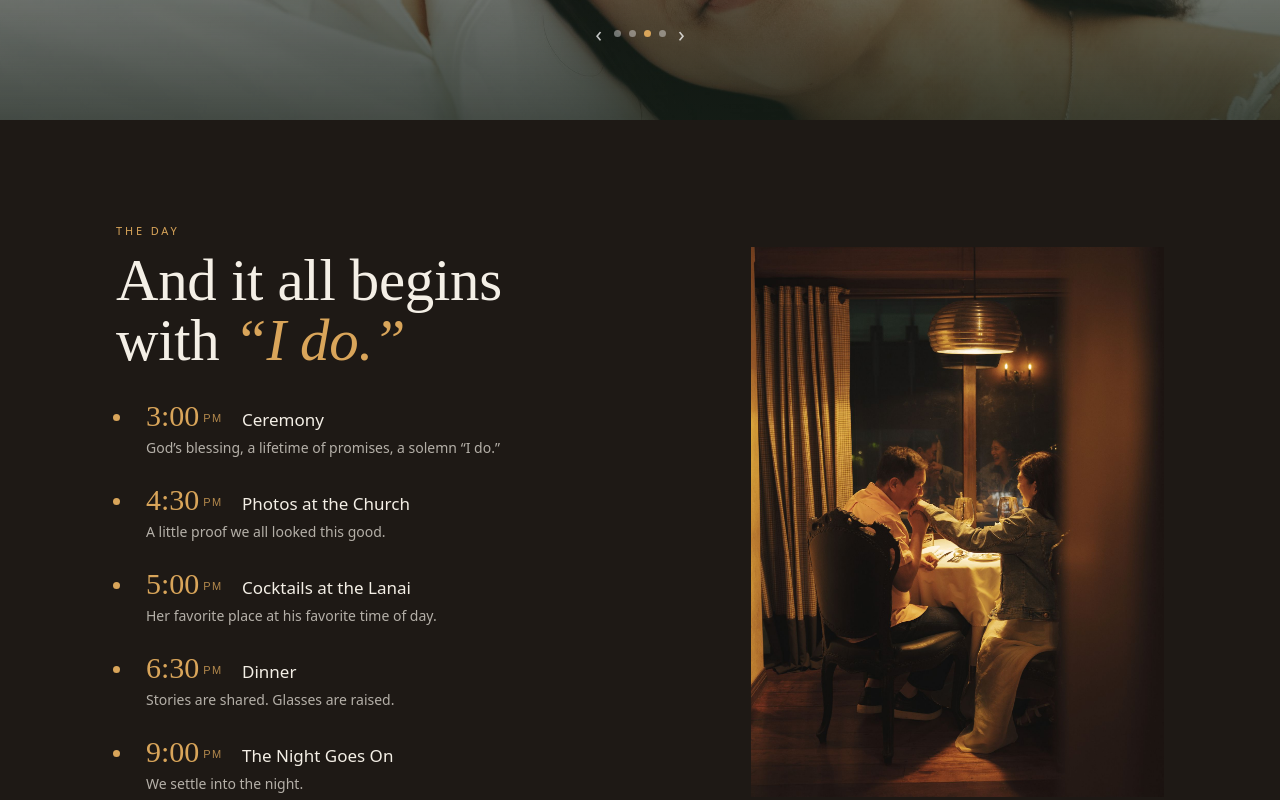
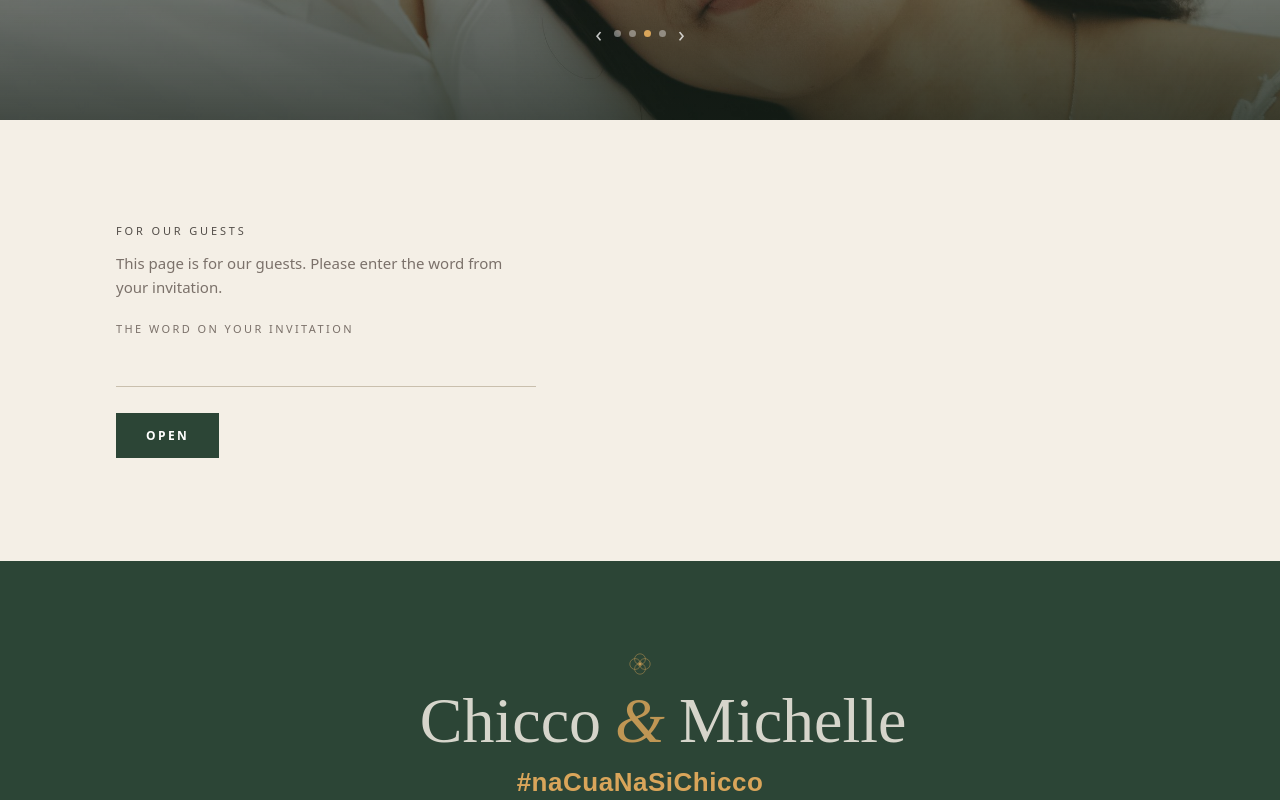
Before and after one commit to chiccogomez/wedding-planner, a React (Vite) app: page / in a window 1280 px wide. Shown: the part 680-1480 px from the top of the page. Built offline with nearby package versions, Linux system fonts and the light colour scheme.

Commit message:
Add files via upload

```diff
--- a/public/site.json
+++ b/public/site.json
@@ -1,4 +1,6 @@
 {
+  "guestCode": "mc",
+  "guestPrompt": "This page is for our guests. Please enter the word from your invitation.",
   "hashtag": "#naCuaNaSiChicco",
   "date": "Friday, 15 January 2027",
   "venuesLine": "Our Lady of Lourdes and Antonio's, Tagaytay",
@@ -254,9 +256,6 @@
       "file": "garden.jpg"
     },
     {
-      "file": "window.jpg"
-    },
-    {
       "file": "heads.jpg"
     },
     {
@@ -265,8 +264,16 @@
   ],
   "galleryNote": "Swipe for more. Photos from the day will be gathered here afterwards.",
   "rsvpPhoto": "bouquet2.jpg",
+  "rsvpMode": "message",
   "rsvpDeadline": "1 December 2026",
   "rsvpLine": "Kindly let us know by {date}, so we can make sure there’s a seat with your name on it.",
+  "rsvpMessage": "Prefer to send us a message instead?\nRia Pascual of Bespoke Manila will be happy to assist.",
+  "rsvpContact": {
+    "name": "Ria Pascual",
+    "phone": "+63 915 850 7644",
+    "viber": true,
+    "whatsapp": true
+  },
   "song": {
     "file": "",
     "title": ""
--- a/src/App.jsx
+++ b/src/App.jsx
@@ -157,7 +157,7 @@ const injectStyles = () => {
     /* entourage */
     .lp-ent-sec-wrap{position:relative;overflow:hidden;}
     .lp-ent-bg{position:absolute;inset:0;background-size:cover;background-position:center 28%;opacity:.16;filter:grayscale(1) contrast(.9);}
-    .lp-ent-bg::after{content:"";position:absolute;inset:0;background:linear-gradient(180deg,var(--sand) 0%,rgba(231,224,209,.35) 30%,rgba(231,224,209,.35) 70%,var(--sand) 100%);}
+    .lp-ent-bg::after{content:"";position:absolute;inset:0;background:linear-gradient(180deg,var(--ivory) 0%,rgba(244,239,230,.35) 30%,rgba(244,239,230,.35) 70%,var(--ivory) 100%);}
     .lp-ent{max-width:820px;margin:0 auto;text-align:center;font-size:15px;line-height:1.9;}
     .lp-ent-title{font-family:'Bodoni Moda',serif;font-style:italic;font-size:22px;color:var(--forest);margin:0 0 6px;line-height:1.2;}
     .lp-ent-div{display:flex;align-items:center;justify-content:center;gap:14px;margin:6px 0 30px;}
@@ -219,6 +219,15 @@ const injectStyles = () => {
     .lp-choice button.on{background:var(--forest);color:#fff;}
     .lp-btn{display:inline-block;margin-top:26px;padding:14px 30px;background:var(--forest);color:#fff;border:0;font-size:12px;letter-spacing:.2em;text-transform:uppercase;font-weight:600;cursor:pointer;border-radius:0;}
     .lp-btn:hover{background:#213629;}
+    .lp-field{width:100%;border-bottom:1px solid #C9BFAD;padding:10px 0;font-size:16px;color:var(--ink);}
+    .lp-choice a.as-btn{display:flex;align-items:center;justify-content:center;padding:13px 10px;border:1px solid var(--forest);background:transparent;color:var(--forest);font-size:12px;letter-spacing:.14em;text-transform:uppercase;font-weight:600;opacity:1;border-bottom:1px solid var(--forest);}
+    .lp-choice a.as-btn:hover{background:var(--forest);color:#fff;}
+    .lp-phone{display:inline-block;font-family:'Bodoni Moda',serif;font-size:clamp(26px,3vw,34px);color:var(--forest);border-bottom:0;opacity:1;margin:6px 0 10px;letter-spacing:.01em;}
+    .lp-rsvp-links{display:flex;gap:22px;}
+    .lp-rsvp-links a{font-size:12px;letter-spacing:.2em;text-transform:uppercase;font-weight:600;color:var(--forest);border-bottom:1px solid var(--moss);padding-bottom:2px;opacity:1;}
+    .lp-rsvp-links a:hover{border-bottom-color:var(--forest);}
+    .lp a.lp-btn{color:#fff;opacity:1;border-bottom:0;}
+    .lp a.lp-btn.amber{color:var(--wood);}
     .lp-btn.amber{background:var(--amber);color:var(--wood);}
     .lp-btn.amber:hover{background:#E4B56E;}
     .lp-choice button:focus-visible,.lp-btn:focus-visible,.lp-opt:focus-visible{outline:2px solid var(--amber);outline-offset:3px;}
@@ -696,6 +705,8 @@ const FlowerLogo = ({ size = 80, color = "#C4967A" }) => (
 
 /* ─── Site content: everything below is editable in public/site.json ─────── */
 const SITE_DEFAULTS = {
+  "guestCode": "mc",
+  "guestPrompt": "This page is for our guests. Please enter the word from your invitation.",
   "hashtag": "#naCuaNaSiChicco",
   "date": "Friday, 15 January 2027",
   "venuesLine": "Our Lady of Lourdes and Antonio's, Tagaytay",
@@ -951,9 +962,6 @@ const SITE_DEFAULTS = {
       "file": "garden.jpg"
     },
     {
-      "file": "window.jpg"
-    },
-    {
       "file": "heads.jpg"
     },
     {
@@ -962,8 +970,16 @@ const SITE_DEFAULTS = {
   ],
   "galleryNote": "Swipe for more. Photos from the day will be gathered here afterwards.",
   "rsvpPhoto": "bouquet2.jpg",
+  "rsvpMode": "message",
   "rsvpDeadline": "1 December 2026",
   "rsvpLine": "Kindly let us know by {date}, so we can make sure there’s a seat with your name on it.",
+  "rsvpMessage": "Prefer to send us a message instead?\nRia Pascual of Bespoke Manila will be happy to assist.",
+  "rsvpContact": {
+    "name": "Ria Pascual",
+    "phone": "+63 915 850 7644",
+    "viber": true,
+    "whatsapp": true
+  },
   "song": {
     "file": "",
     "title": ""
@@ -1037,6 +1053,12 @@ function Landing({ onEnter }) {
   const gal = cfg.gallery || [];
   useEffect(() => { if (lb < 0) return; const k = e => { if (e.key === "Escape") setLb(-1); if (e.key === "ArrowRight") setLb(i => (i + 1) % gal.length); if (e.key === "ArrowLeft") setLb(i => (i - 1 + gal.length) % gal.length); }; window.addEventListener("keydown", k); return () => window.removeEventListener("keydown", k); }, [lb, gal.length]);
   const stripRef = useRef(null);
+  const codeOk = s => !cfg.guestCode || String(s || "").trim().toLowerCase() === String(cfg.guestCode).trim().toLowerCase();
+  const [unlocked, setUnlocked] = useState(() => { try { const q = new URLSearchParams(window.location.search).get("code"); if (q) return true; return localStorage.getItem("cm-guest") === "1"; } catch { return false; } });
+  useEffect(() => { try { const q = new URLSearchParams(window.location.search).get("code"); if (q && codeOk(q)) { localStorage.setItem("cm-guest", "1"); setUnlocked(true); } else if (q) setUnlocked(false); } catch {} }, [cfg.guestCode]);
+  const [codeIn, setCodeIn] = useState(""); const [codeErr, setCodeErr] = useState(false);
+  const tryCode = () => { if (codeOk(codeIn)) { try { localStorage.setItem("cm-guest", "1"); } catch {} setUnlocked(true); setTimeout(() => document.getElementById("day")?.scrollIntoView({ behavior: "smooth" }), 150); } else { setCodeErr(true); } };
+  const gated = !!cfg.guestCode && !unlocked;
   const stripScroll = dir => { const el = stripRef.current; if (!el) return; const card = el.querySelector(".lp-frame"); el.scrollBy({ left: dir * ((card?.getBoundingClientRect().width || 300) + 14), behavior: "smooth" }); };
   const yt = ytId(cfg.video?.youtube);
   const [playing, setPlaying] = useState(false); const audioRef = useRef(null);
@@ -1100,6 +1122,21 @@ function Landing({ onEnter }) {
         </div>
       </header>
 
+      {gated && (
+        <section className="lp-sec light" id="gate">
+          <div className="wrap">
+            <div className="lp-form" style={{ maxWidth: 420 }}>
+              <div className="small">For our guests</div>
+              <p style={{ color: "var(--ink2)", fontSize: 15, marginTop: 10 }}>{cfg.guestPrompt}</p>
+              <label htmlFor="guest-code">The word on your invitation</label>
+              <input id="guest-code" value={codeIn} onChange={e => { setCodeIn(e.target.value); setCodeErr(false); }} onKeyDown={e => e.key === "Enter" && tryCode()} autoComplete="off" autoCapitalize="none" placeholder="" />
+              {codeErr && <div className="lp-err">That's not it. Check the invitation and try again.</div>}
+              <button className="lp-btn" onClick={tryCode}>Open</button>
+            </div>
+          </div>
+        </section>
+      )}
+      {!gated && <>
       {/* The day: candlelight */}
       <section className="lp-sec dark" id="day">
         <div className="wrap lp-day">
@@ -1149,8 +1186,60 @@ function Landing({ onEnter }) {
         </div>
       </section>
 
+      {/* RSVP */}
+      <section className="lp-sec light" id="rsvp">
+        <div className="wrap lp-there" style={{ alignItems: "center" }}>
+          <div>
+          <div className="small rv">Kindly reply</div>
+          <h2 className="rv" style={{ transitionDelay: ".1s" }}>Will you <em>join us?</em></h2>
+          {cfg.rsvpMode === "message" ? (() => { const c = cfg.rsvpContact || {}; const digits = String(c.phone || "").replace(/\D/g, ""); return (
+            <div className="lp-form rv" style={{ transitionDelay: ".2s" }}>
+              <p style={{ color: "var(--ink2)", fontSize: 15 }}>{String(cfg.rsvpLine || "").replace("{date}", cfg.rsvpDeadline || "")}</p>
+              <label>Reply by</label>
+              <div className="lp-field">{cfg.rsvpDeadline}</div>
+              <label>Send a message to</label>
+              <div className="lp-field">{c.name}{c.org ? `, ${c.org}` : ", Bespoke Manila"}</div>
+              <label>Mobile</label>
+              <div className="lp-field"><a href={`tel:+${digits}`} style={{ border: 0, opacity: 1, color: "var(--ink)" }}>{c.phone}</a></div>
+              <label>Message on</label>
+              <div className="lp-choice">
+                {c.viber && <a className="as-btn" href={`viber://chat?number=%2B${digits}`}>Viber</a>}
+                {c.whatsapp && <a className="as-btn" href={`https://wa.me/${digits}`} target="_blank" rel="noopener noreferrer">WhatsApp</a>}
+              </div>
+            </div>
+          ); })() : rsvpSent ? (
+            <div className="lp-form">
+              <div className="bloom" style={{ marginBottom: 14 }}><FlowerLogo size={48} color="#2C4536" /></div>
+              <p className="serif" style={{ fontSize: 28 }}>Thank you, {rsvpName}.</p>
+              <p>{rsvpAttending ? "We can't wait to celebrate with you." : "We'll miss you, and we're grateful you let us know."}</p>
+            </div>
+          ) : (
+            <div className="lp-form rv" style={{ transitionDelay: ".2s" }}>
+              <p style={{ color: "var(--ink2)", fontSize: 15 }}>{String(cfg.rsvpLine || "").replace("{date}", cfg.rsvpDeadline || "")}</p>
+              <input type="text" value={rsvpHp} onChange={e => setRsvpHp(e.target.value)} tabIndex={-1} autoComplete="off" aria-hidden="true" style={{ position: "absolute", left: -9999, width: 1, height: 1, opacity: 0 }} />
+              <label htmlFor="rsvp-name">Your name</label>
+              <input id="rsvp-name" value={rsvpName} onChange={e => { setRsvpName(e.target.value); setRsvpError(""); }} placeholder="First and last name" autoComplete="name" />
+              <label>Will you be there?</label>
+              <div className="lp-choice">
+                <button className={rsvpAttending === true ? "on" : ""} onClick={() => { setRsvpAttending(true); setRsvpError(""); }}>Joyfully accepts</button>
+                <button className={rsvpAttending === false ? "on" : ""} onClick={() => { setRsvpAttending(false); setRsvpError(""); }}>Regretfully declines</button>
+              </div>
+              <label htmlFor="rsvp-note">A note for us (optional)</label>
+              <textarea id="rsvp-note" value={rsvpNote} onChange={e => setRsvpNote(e.target.value)} placeholder="Well wishes, or anything you’d like us to know" style={{ minHeight: 56 }} />
+              <label htmlFor="rsvp-diet">Dietary needs</label>
+              <input id="rsvp-diet" value={rsvpDiet} onChange={e => setRsvpDiet(e.target.value)} placeholder="Allergies, vegetarian, halal, none" />
+              {rsvpError && <div className="lp-err">{rsvpError}</div>}
+              <button className="lp-btn" onClick={handleRsvp}>Send reply</button>
+              {cfg.rsvpAlt && <p style={{ fontSize: 13, color: "var(--ink2)", marginTop: 22 }}>{cfg.rsvpAlt}</p>}
+            </div>
+          )}
+          </div>
+          <div className="lp-frame rv" style={{ aspectRatio: "4/3", transitionDelay: ".2s" }}><img src={photoUrl(cfg.rsvpPhoto)} alt="" loading="lazy" /></div>
+        </div>
+      </section>
+
       {/* The two of us */}
-      <section className="lp-sec light" id="us">
+      <section className="lp-sec sand light" id="us">
         <div className="wrap">
           <div className="small rv">Our story</div>
           <h2 className="rv" style={{ transitionDelay: ".1s" }}>The <em>two</em> of us</h2>
@@ -1184,7 +1273,7 @@ function Landing({ onEnter }) {
 
       {/* Entourage */}
       {cfg.entourage && (
-        <section className="lp-sec sand light lp-ent-sec-wrap" id="entourage">
+        <section className="lp-sec light lp-ent-sec-wrap" id="entourage">
           {cfg.entourage.bg && <div className="lp-ent-bg" style={{ backgroundImage: `url(${photoUrl(cfg.entourage.bg)})` }} aria-hidden="true" />}
           <div className="wrap" style={{ position: "relative" }}>
             <div className="small rv">The entourage</div>
@@ -1276,42 +1365,6 @@ function Landing({ onEnter }) {
         </section>
       ); })()}
 
-      {/* RSVP */}
-      <section className="lp-sec light" id="rsvp">
-        <div className="wrap lp-there" style={{ alignItems: "center" }}>
-          <div>
-          <div className="small rv">Kindly reply</div>
-          <h2 className="rv" style={{ transitionDelay: ".1s" }}>Will you <em>join us?</em></h2>
-          {rsvpSent ? (
-            <div className="lp-form">
-              <div className="bloom" style={{ marginBottom: 14 }}><FlowerLogo size={48} color="#2C4536" /></div>
-              <p className="serif" style={{ fontSize: 28 }}>Thank you, {rsvpName}.</p>
-              <p>{rsvpAttending ? "We can't wait to celebrate with you." : "We'll miss you, and we're grateful you let us know."}</p>
-            </div>
-          ) : (
-            <div className="lp-form rv" style={{ transitionDelay: ".2s" }}>
-              <p style={{ color: "var(--ink2)", fontSize: 15 }}>{String(cfg.rsvpLine || "").replace("{date}", cfg.rsvpDeadline || "")}</p>
-              <input type="text" value={rsvpHp} onChange={e => setRsvpHp(e.target.value)} tabIndex={-1} autoComplete="off" aria-hidden="true" style={{ position: "absolute", left: -9999, width: 1, height: 1, opacity: 0 }} />
-              <label htmlFor="rsvp-name">Your name</label>
-              <input id="rsvp-name" value={rsvpName} onChange={e => { setRsvpName(e.target.value); setRsvpError(""); }} placeholder="First and last name" autoComplete="name" />
-              <label>Will you be there?</label>
-              <div className="lp-choice">
-                <button className={rsvpAttending === true ? "on" : ""} onClick={() => { setRsvpAttending(true); setRsvpError(""); }}>Joyfully accepts</button>
-                <button className={rsvpAttending === false ? "on" : ""} onClick={() => { setRsvpAttending(false); setRsvpError(""); }}>Regretfully declines</button>
-              </div>
-              <label htmlFor="rsvp-note">A note for us (optional)</label>
-              <textarea id="rsvp-note" value={rsvpNote} onChange={e => setRsvpNote(e.target.value)} placeholder="Well wishes, or anything you’d like us to know" style={{ minHeight: 56 }} />
-              <label htmlFor="rsvp-diet">Dietary needs</label>
-              <input id="rsvp-diet" value={rsvpDiet} onChange={e => setRsvpDiet(e.target.value)} placeholder="Allergies, vegetarian, halal, none" />
-              {rsvpError && <div className="lp-err">{rsvpError}</div>}
-              <button className="lp-btn" onClick={handleRsvp}>Send reply</button>
-            </div>
-          )}
-          </div>
-          <div className="lp-frame rv" style={{ aspectRatio: "4/3", transitionDelay: ".2s" }}><img src={photoUrl(cfg.rsvpPhoto)} alt="" loading="lazy" /></div>
-        </div>
-      </section>
-
       {/* Quiz */}
       <section className="lp-sec dark" id="quiz">
         <div className="wrap">
@@ -1341,6 +1394,7 @@ function Landing({ onEnter }) {
         </div>
       </section>
 
+      </>}
       <footer className="lp-foot">
         <div className="wrap">
           <div style={{ display: "flex", justifyContent: "center", marginBottom: 6 }}><FlowerLogo size={30} color="#D9A55A" /></div>
```
